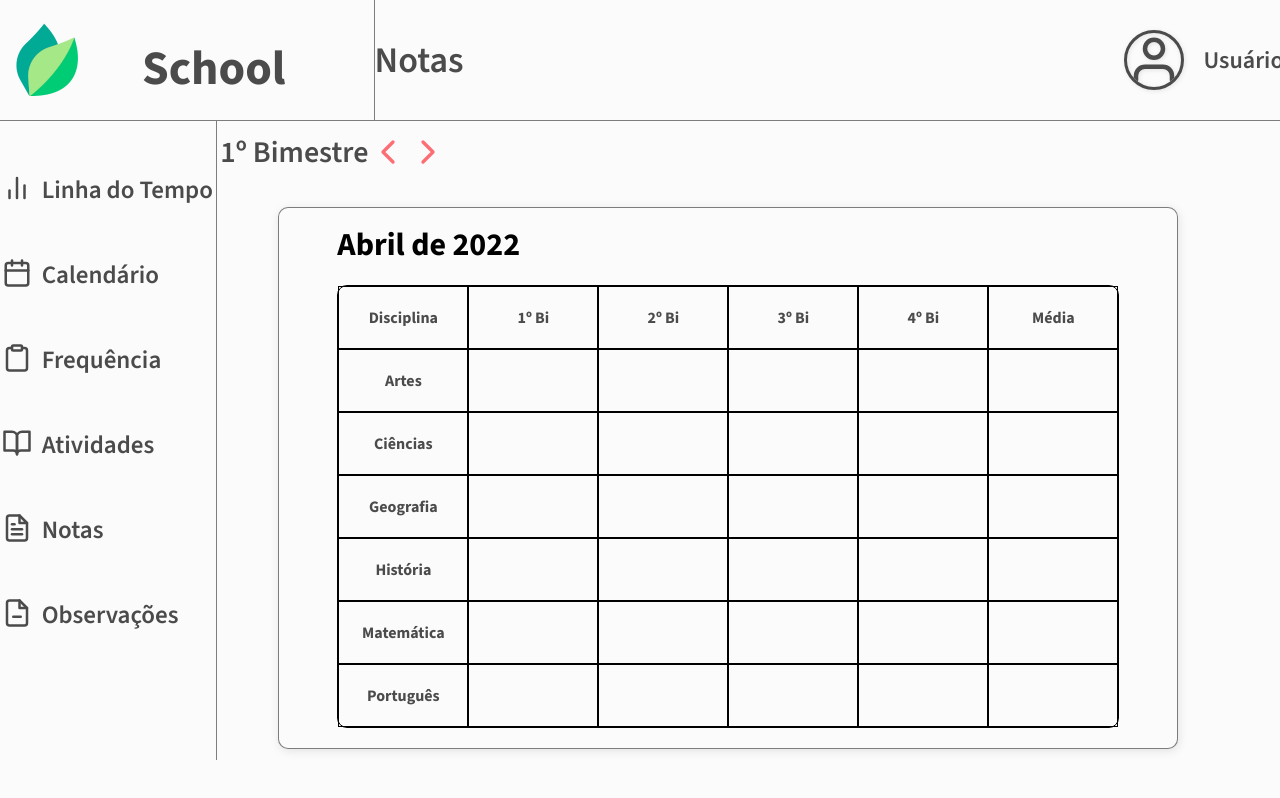
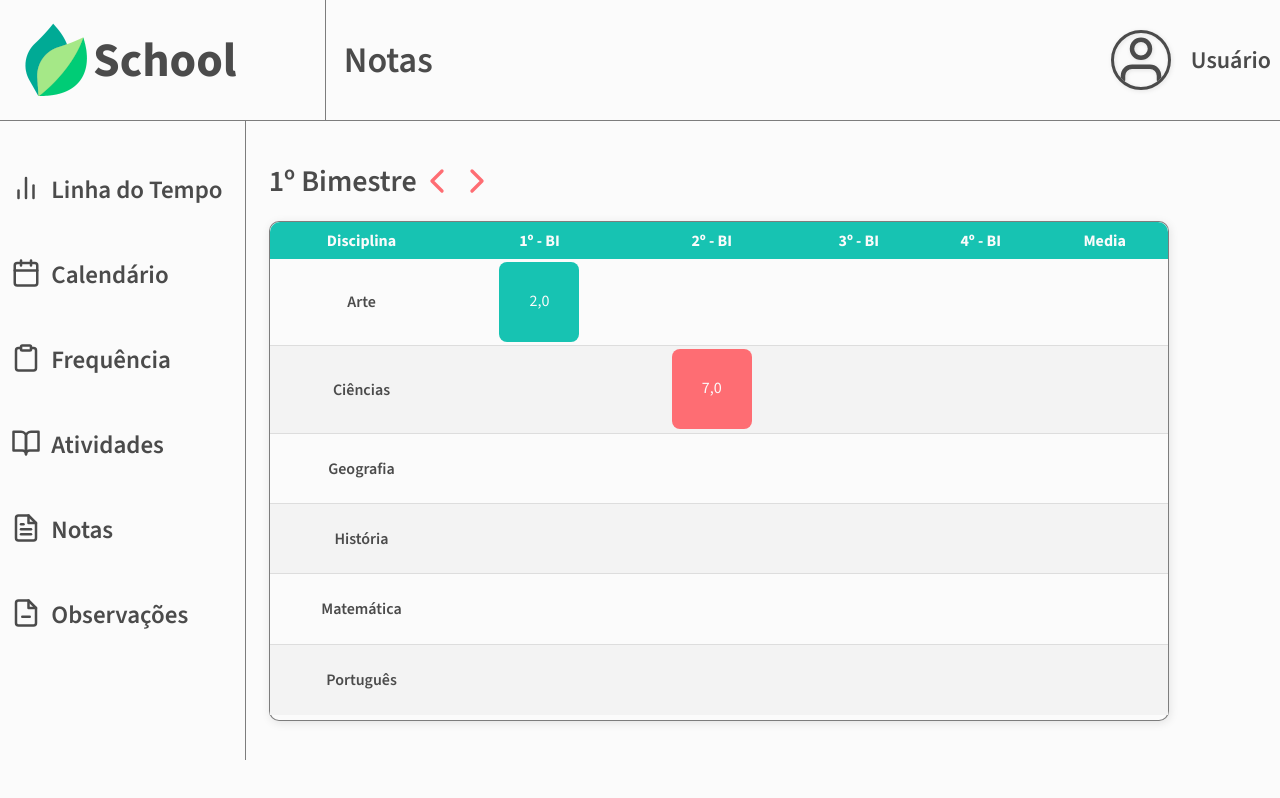
Before and after one commit to oliverbaggins/portal-institucional-pi, a plain HTML site: page portal-institucional/i_responsavel/grades.html in a window 1280 px wide. Shown: the top 798 px of the page. Drawn offline with nearby package versions, Linux system fonts and the light colour scheme.

Commit message:
ajustes 4

```diff
--- a/portal-institucional/i_responsavel/grades.html
+++ b/portal-institucional/i_responsavel/grades.html
@@ -28,97 +28,70 @@
                 <img src="img/chevron-left.svg" alt="divisa esquerda">
                 <img src="img/chevron-right.svg" alt="divida direita">
             </div>
-
             <div class="box">
-
-                <h1>Abril de 2022</h1>
-                <table class="center">
-
-
+                <table>
+                    <thead>
+                        <tr>
+                            <td id="borda1">Disciplina</td>
+                            <td>1º - BI</td>
+                            <td>2º - BI</td>
+                            <td>3º - BI</td>
+                            <td>4º - BI</td>
+                            <td id="borda2">Media</td>
+                        </tr>
+                    </thead>
                     <tbody>
-
-                        <tr>
-                            <th>Disciplina</th>
-                            <th>1º Bi</th>
-                            <th>2º Bi</th>
-                            <th>3º Bi</th>
-                            <th>4º Bi</th>
-                            <th>Média</th>
-                        </tr>
-
-
-
-
-                <tr>
-                        <th>Artes</th>
+                    <tr>
+                        <td class="disciplinas">Arte</td>
+                        <td><div class="qdAvisoP">2,0</div></td>
+                        <td></td>
+                        <td></td>
+                        <td></td>
+                        <td></td>
+                    </tr>
+                    <tr>
+                        <td class="disciplinas">Ciências</td>
+                        <td></td>
+                        <td><div class="qdAvisoF">7,0</div></td>
+                        <td></td>
+                        <td></td>
+                        <td></td>
+                    </tr>
+                    <tr>
+                        <td class="disciplinas">Geografia</td>
                         <td></td>
                         <td></td>
                         <td></td>
                         <td></td>
                         <td></td>
-
                     </tr>
-
                     <tr>
-                        <th>Ciências</th>
+                        <td class="disciplinas">História</td>
                         <td></td>
                         <td></td>
                         <td></td>
                         <td></td>
                         <td></td>
-
                     </tr>
-
                     <tr>
-                        <th>Geografia</th>
+                        <td class="disciplinas">Matemática</td>
                         <td></td>
                         <td></td>
                         <td></td>
                         <td></td>
                         <td></td>
-
                     </tr>
-
                     <tr>
-                        <th>História</th>
+                        <td class="disciplinas">Português</td>
                         <td></td>
                         <td></td>
                         <td></td>
                         <td></td>
                         <td></td>
-
                     </tr>
-
-                    <tr>
-                        <th>Matemática</th>
-                        <td></td>
-                        <td></td>
-                        <td></td>
-                        <td></td>
-                        <td></td>
-
-                    </tr>
-
-                    <tr>
-                        <th>Português</th>
-                        <td></td>
-                        <td></td>
-                        <td></td>
-                        <td></td>
-                        <td></td>
-
-                    </tr>
-
-
-
                 </tbody>
-
-
                 </table>
-
-
             </div>
-
         </div>
         <div class="vertical-line-2"></div>
         <nav class="nav-menu">
--- a/portal-institucional/i_responsavel/style/activities.css
+++ b/portal-institucional/i_responsavel/style/activities.css
@@ -197,6 +197,7 @@ table tbody tr:last-of-type{
     padding-top: 28px;
     width: 80px;
     height: 80px;
+    color: #FBFBFB;
     text-align: center;
     margin: 0 auto;
     border-radius: 8px;
--- a/portal-institucional/i_responsavel/style/comments.css
+++ b/portal-institucional/i_responsavel/style/comments.css
@@ -93,56 +93,13 @@ body{
     color: #4B4B4B
 }
 
-
-
-
-
 .box{
     width: 900px;
-    height: auto;
+    height: 500px;
     background: #FBFBFB;
     border: 1px solid rgba(0, 0, 0, 0.5);
     box-shadow: 1px 2px 10px rgba(0, 0, 0, 0.1);
     border-radius: 10px;
-
-}
-
-.box, h1{
-    margin-left: 58px;
-    margin-top: 15px;
-}
-
-table, th, td{
-
-    border: 1px solid black;
-    border-spacing: 0;
-
-
-}
-
-table{
-    margin-top: 20px;
-    border-top-left-radius: 10px;
-    border-top-right-radius: 10px;
-    border-bottom-left-radius: 10px;
-    border-bottom-right-radius: 10px;
-    margin-bottom: 20px;
-}
-
-tbody{
-    display: table-row-group;
-    vertical-align: middle;
-    border-color: inherit;
-    color: #4B4B4B;
-}
-
-th, td{
-    padding: 20px;
-    width: 130px;
-}
-table.center{
-    margin-left: auto;
-    margin-right: auto;
 }
 
 .box-content{
@@ -151,11 +108,7 @@ table.center{
     gap: 20px;
     padding-right: 100px;
     padding-bottom: 0px;
-
 }
-
-
-
 
 .vertical-line-2{
     height: 639px;
@@ -187,3 +140,82 @@ table.center{
     padding-left: 10px;
     padding-top: 2px;
 }
+
+table{
+    border-collapse: collapse;
+    margin: 0 auto;
+    width: 100%;
+    height: 99%;
+
+
+}
+
+table thead tr{
+    background-color: #17C3B2;
+    color: #ffffff;
+    text-align: center;
+    font-weight: bold;
+
+
+}
+table thead tr td{
+    padding: 8px;
+}
+
+#borda1{
+    border-radius: 10px 0 0 0;
+
+}
+#borda2{
+    border-radius: 0 10px 0 0;
+}
+#borda3{
+    border-radius: 0 0 0 10px;
+
+}
+#borda4{
+    border-radius: 0 0 10px 0;
+}
+
+table tbody tr{
+   border-bottom: 1px solid #dddddd;
+   text-align: center;
+   height: 65px;
+}
+
+table tbody tr:nth-of-type(even){
+    background-color: #f3f3f3;
+
+}
+table tbody tr:last-of-type{
+    border-bottom-style: none;
+
+}
+
+.box table tbody tr .qdAvisoP{
+    background-color: #17C3B2;
+    padding-top: 28px;
+    width: 80px;
+    height: 80px;
+    text-align: center;
+    margin: 0 auto;
+    color: #FBFBFB;
+    border-radius: 8px;
+
+
+}
+.box table tbody tr .qdAvisoF{
+    background-color: #FE6D73;
+    padding-top: 28px;
+    width: 80px;
+    height: 80px;
+    text-align: center;
+    margin: 0 auto;
+    color: #FBFBFB;
+    border-radius: 8px;
+
+}
+.disciplinas{
+    font-weight: 600;
+    color: #4B4B4B;
+}
--- a/portal-institucional/i_responsavel/style/frequency.css
+++ b/portal-institucional/i_responsavel/style/frequency.css
@@ -141,6 +141,7 @@ body{
     padding-left: 10px;
     padding-top: 2px;
 }
+
 table{
     border-collapse: collapse;
     margin: 0 auto;
@@ -152,7 +153,7 @@ table{
 
 table thead tr{
     background-color: #17C3B2;
-    color: #ffffff;
+    color: #FBFBFB;
     text-align: center;
     font-weight: bold;
 
@@ -199,7 +200,7 @@ table tbody tr:last-of-type{
     height: 80px;
     text-align: center;
     margin: 0 auto;
-    color: #ffffff;
+    color: #FBFBFB;
     border-radius: 8px;
 
 
@@ -211,11 +212,11 @@ table tbody tr:last-of-type{
     height: 80px;
     text-align: center;
     margin: 0 auto;
-    color: #ffffff;
+    color: #FBFBFB;
     border-radius: 8px;
 
 }
 .disciplinas{
     font-weight: 600;
-    font-family: Source Sans 3;
+    color: #4B4B4B;
 }
--- a/portal-institucional/i_responsavel/style/grades.css
+++ b/portal-institucional/i_responsavel/style/grades.css
@@ -93,57 +93,13 @@ body{
     color: #4B4B4B
 }
 
-
-
-
-
-
 .box{
     width: 900px;
-    height: auto;
+    height: 500px;
     background: #FBFBFB;
     border: 1px solid rgba(0, 0, 0, 0.5);
     box-shadow: 1px 2px 10px rgba(0, 0, 0, 0.1);
     border-radius: 10px;
-
-}
-
-.box, h1{
-    margin-left: 58px;
-    margin-top: 15px;
-}
-
-table, th, td{
-
-    border: 1px solid black;
-    border-spacing: 0;
-
-
-}
-
-table{
-    margin-top: 20px;
-    border-top-left-radius: 10px;
-    border-top-right-radius: 10px;
-    border-bottom-left-radius: 10px;
-    border-bottom-right-radius: 10px;
-    margin-bottom: 20px;
-}
-
-tbody{
-    display: table-row-group;
-    vertical-align: middle;
-    border-color: inherit;
-    color: #4B4B4B;
-}
-
-th, td{
-    padding: 20px;
-    width: 130px;
-}
-table.center{
-    margin-left: auto;
-    margin-right: auto;
 }
 
 .box-content{
@@ -152,11 +108,7 @@ table.center{
     gap: 20px;
     padding-right: 100px;
     padding-bottom: 0px;
-
 }
-
-
-
 
 .vertical-line-2{
     height: 639px;
@@ -188,3 +140,82 @@ table.center{
     padding-left: 10px;
     padding-top: 2px;
 }
+
+table{
+    border-collapse: collapse;
+    margin: 0 auto;
+    width: 100%;
+    height: 99%;
+
+
+}
+
+table thead tr{
+    background-color: #17C3B2;
+    color: #FBFBFB;
+    text-align: center;
+    font-weight: bold;
+
+
+}
+table thead tr td{
+    padding: 8px;
+}
+
+#borda1{
+    border-radius: 10px 0 0 0;
+
+}
+#borda2{
+    border-radius: 0 10px 0 0;
+}
+#borda3{
+    border-radius: 0 0 0 10px;
+
+}
+#borda4{
+    border-radius: 0 0 10px 0;
+}
+
+table tbody tr{
+   border-bottom: 1px solid #dddddd;
+   text-align: center;
+   height: 65px;
+}
+
+table tbody tr:nth-of-type(even){
+    background-color: #f3f3f3;
+
+}
+table tbody tr:last-of-type{
+    border-bottom-style: none;
+
+}
+
+.box table tbody tr .qdAvisoP{
+    background-color: #17C3B2;
+    padding-top: 28px;
+    width: 80px;
+    height: 80px;
+    text-align: center;
+    margin: 0 auto;
+    color: #FBFBFB;
+    border-radius: 8px;
+
+
+}
+.box table tbody tr .qdAvisoF{
+    background-color: #FE6D73;
+    padding-top: 28px;
+    width: 80px;
+    height: 80px;
+    text-align: center;
+    margin: 0 auto;
+    color: #FBFBFB;
+    border-radius: 8px;
+
+}
+.disciplinas{
+    font-weight: 600;
+    color: #4B4B4B;
+}
```
Also changed, not shown: portal-institucional/i_responsavel/comments.html (+32 -59 lines).
